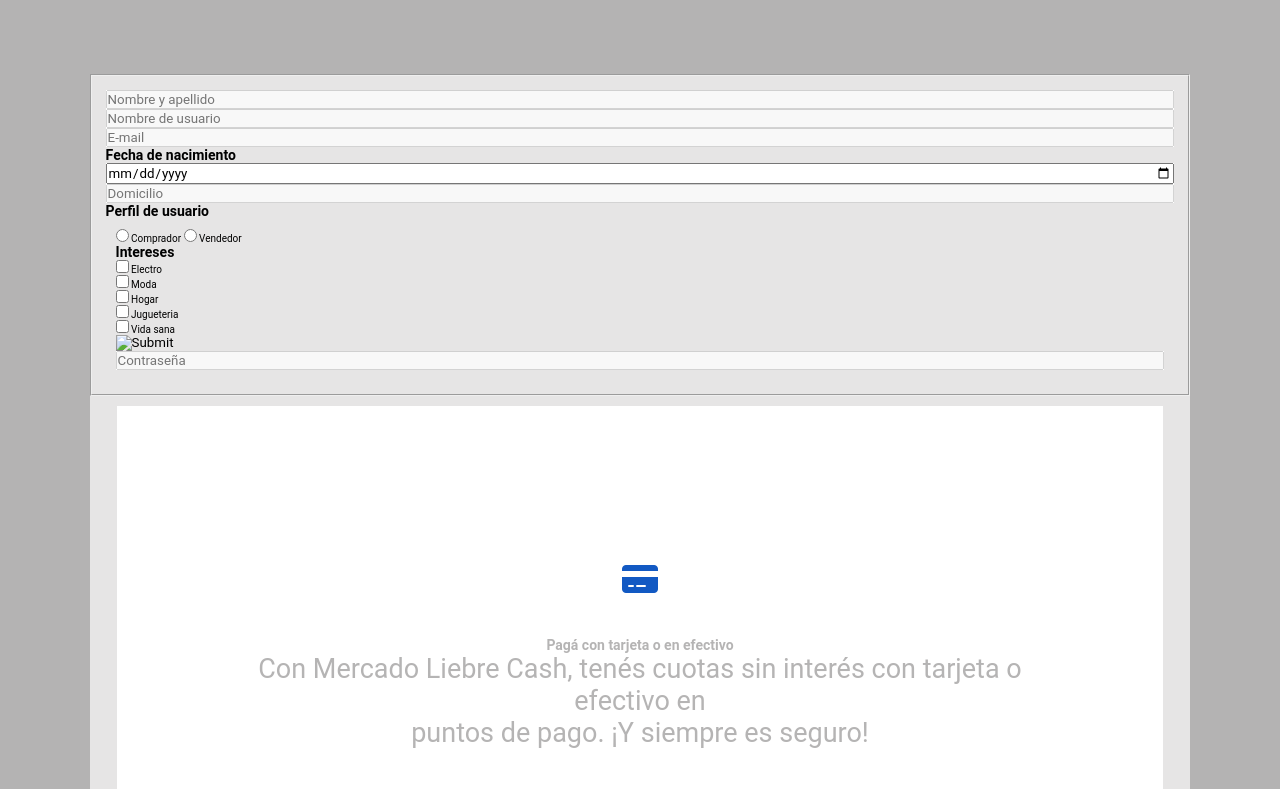
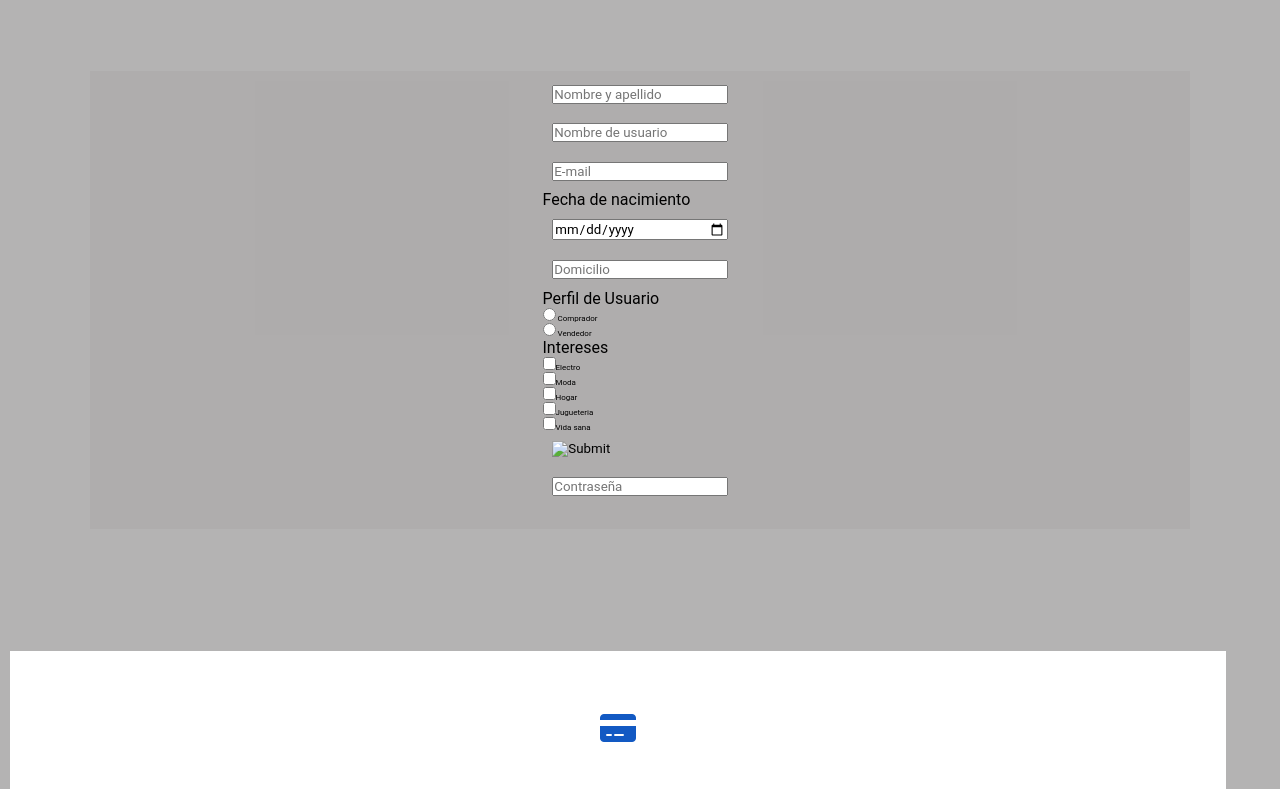
Before and after one commit to CastilloValeria/mercado_liebre, a website: page view/registre.html in a window 1280 px wide. Shown: the part 174-963 px from the top of the page. Drawn offline with Linux system fonts and the light colour scheme; files that its build step writes are made by us from their sources; files whose address does not match are found by name.

Commit message:
guardando lo hecho hasta hoy

```diff
--- a/public/css/header.css
+++ b/public/css/header.css
@@ -90,7 +90,7 @@
     display: inline-block;
     margin-left: 45%;
     padding: 6px 9px;
-    font-size: 30px;
+    font-size: 20px;
     color:white;
 }
 @media (min-width: 767px){
--- a/public/css/login.css
+++ b/public/css/login.css
@@ -1,31 +1,31 @@
 main{
     background-color: var(--color-Gris-claro);
     margin: 7%;
+    display: flex;
+    justify-content: space-evenly;
 }
 .form-login{
     background-color: var(--color-Gris-claro);
     display: flex;
     flex-direction: column;
     align-items: center;
-}
-.info-box-login{
-    width: 100%;
-    color:white;
-    outline-color: var(--color-Gris-oscuro);
-    display: flex;
-    flex-direction: column;
-    align-items: center;
-    margin-bottom: 7%;
+    width: 96%;
+    gap:15px;
 }
 .enviar-login{
     display: flex;
     justify-content: space-evenly;
 }
-.buton-login{
+.boton-login{
     color: white;
-    width: 57%;
+    width: 49%;
     background-color: var(--color-Celeste);
     border: white;
-    margin-left: -1%;
+    margin-left: 0%;
     margin-bottom: 30%;
+    display: flex;
+    justify-content: center;
 }
+@media  {
+
+}
--- a/public/css/register.css
+++ b/public/css/register.css
@@ -1,38 +1,43 @@
 .body {
     background-color: var(--color-Gris-oscuro);
 }
-.main-registre{
-    background-color:rgb(230, 229, 229);
+.main-registro{
+    background-color: var(--color-Gris-claro);
+    margin: 7%;
     display: flex;
+    justify-content: space-between;
     flex-direction: column;
     align-items: center;
 }
-.fieldset-registro{
+.section-registro{
     width: 100%;
-    padding: 14px;
+    padding: 4px;
     display: flex;
     flex-direction: column;
-    gap: 14px;
+    gap: 9px;
+    align-items: center;
 }
-h4{
-    font-size: 14px;
-}
-.info-box{
-    width: 100%;
+.form-registro{
     display: flex;
     flex-direction: column;
-    justify-content: center;
-    background-color:white;
 }
-.checkbox_registro {
-    font-family: 'Roboto', sans-serif;
-    font-size: 10px;
-    display: flex;
-    flex-direction: column;
-    margin: 10px;;
-
+.imput-registro{
+margin:5%;
 }
-
 .checkbox_registro imput{
     font-size: 10px;
 }
+p{
+    font-size: 8px;
+}
+.contenedor_botone{
+    display: flex;
+}
+#botoB-reistro{
+    display: flex;
+    align-items: start;
+}
+#botonEn-reistro{
+    display: flex;
+    align-items: end;
+}
--- a/view/registre.html
+++ b/view/registre.html
@@ -28,90 +28,64 @@
             </div>
             <nav class="bar-nav">
                 <ul class="bar-nar-derecha">
-                    <li><a href>Oferta</a></li>
-                    <li><a href>Tienda Oferta</a></li>
-                    <li><a href>Vender</a></li>
-                    <li><a href>Ayuda</a></li>
+                    <li><a href="">Oferta</a></li>
+                    <li><a href="">Tienda Oferta</a></li>
+                    <li><a href="">Vender</a></li>
+                    <li><a href="">Ayuda</a></li>
                 </ul>
                 <ul class="bar-nav-izquierda">
-                    <li><a href>Crea tu cuenta<i class="fa-solid fa-id-card"></i></a></li>
-                    <li><a href>Ingresa<i class="fa-solid fa-right-to-bracket"></i></a></li>
-                    <li><a href>Mis compras<i class="fas fa-shopping-cart"></i></a></li>
+                    <li><a href="./registre.html">Crea tu cuenta<i class="fa-solid fa-id-card"></i></a></li>
+                    <li><a href="./login.html">Ingresa<i class="fa-solid fa-right-to-bracket"></i></a></li>
+                    <li><a href="">Mis compras<i class="fas fa-shopping-cart"></i></a></li>
                 </ul>
             </nav>
             <div class="burger-menu">
                 <i class="fas fa-bars"></i>
             </div>
         </header>
-        <main class="main-registre">
-            <fieldset  class="fieldset-registro">
-            <form action="/registro" method="post">
-                <div class="info-box">
-                    <label for="NombyAp"></label>
-                    <input type="text" placeholder="Nombre y apellido"
-                        name="NombyAp" id="NombyAp" disabled>
-                </div>
-                <div class="info-box">
-                    <label for="nombreU"></label>
-                    <input type="text" placeholder="Nombre de usuario" name="nombreU" id="nombreU" disabled>
-                </div>
-                <div class="info-box">
-                    <label for="email"></label>
-                    <input type="email" placeholder="E-mail"name="email" id="email" disabled>
-                </div>
-                    <h4>Fecha de nacimiento</h4>
-                        <div class="info-box">
-                            <input type="date" name="calendario" value="mm/dd/yyyy">
+        <main class="main-registro">
+            <section class="section-registro">
+            <form class= "form-registro"action="/registro" method="post">
+
+                    <input class="imput-registro" type="text" placeholder="Nombre y apellido" name="NombyAp" id="NombyAp" required>
+
+                    <input class="imput-registro" type="text" placeholder="Nombre de usuario" name="nombreU" id="nombreU" required>
+
+                    <input class="imput-registro" type="email" placeholder="E-mail"name="email" id="email">
+
+                    <label for="">Fecha de nacimiento</label>
+                    <input  class="imput-registro" type="date" name="calendario" value="mm/dd/yyyy" min="1950-01-01" max="2000-12-31">
+
+                    <input class="imput-registro" type="text"placeholder="Domicilio" name="Domicilio" id="Domicilio" required>
+
+                    <label for="">Perfil de Usuario</label>
+                        <p><input type="radio" name="datos" value="compra"> Comprador </p>
+                        <p><input type="radio"name="datos" value="venta" > Vendedor </p>
+
+                    <label class=".checkbox_registro"for="">Intereses </label>
+                        <p><input type="checkbox" name="Electro">Electro</p>
+                        <p><input type="checkbox" name="Moda">Moda</p>
+                        <p><input type="checkbox" name="Hogar">Hogar</p>
+                        <p><input type="checkbox" name="Jugueteria">Jugueteria</p>
+                        <p><input type="checkbox" name="Vida sana">Vida sana</p>
+
+                    <input class="imput-registro" type="image" name="imagen" id="imagen" accept="jpg">
+
+                    <input class="imput-registro" type="password" placeholder="Contraseña"name="password" id="password" required>
+
+                    <inpu class="imput-registro" type="password" placeholder="Confimar contraseña" name="Confimar contraseña" id="Confimar" required>
+
+                    </section>
+                            <div class="contenor_botones">
+
+                                <button id="botonB-registro" type="reset">Borrar</button>
+
+                                <button  id="botonEn-registro"type="submit"> <a href="/view/home.html" >Enviar</a></button>
+
                             </div>
-                        <div class="info-box">
-                                <label for="Domicilio"></label>
-                                <input type="text"placeholder="Domicilio" name="Domicilio" id="Domicilio" disabled>
-                            </div>
-                    <h4>Perfil de usuario</h4>
-                            <section class="checkbox_registro">
-                                <div class="selecione-checkbox">
-                                <label for><input type="radio"> Comprador</label>
-                                <label for><input type="radio"> Vendedor</label>
-                                </div>
-                    <h4>Intereses</h4>
-                                        <label for>
-                                            <input type="checkbox" name="Electro">
-                                            Electro
-                                        </label>
-                                        <label for>
-                                            <input type="checkbox" name="Moda">
-                                            Moda
-                                        </label>
-                                        <label for>
-                                            <input type="checkbox" name="Hogar">
-                                            Hogar
-                                        </label>
-                                        <label for>
-                                            <input type="checkbox" name="Jugueteria">
-                                            Jugueteria
-                                        </label>
-                                        <label for>
-                                            <input type="checkbox" name="Vida sana">
-                                            Vida sana
-                                        </label>
-                                        <div class="img">
-                                            <input type="image" name="imagen" id="imagen">
-                                        <div class="info-box">
-                                            <label for="pasword"></label>
-                                            <input type="password" placeholder="Contraseña"name="password" id="password" disabled>
-                                        </div>
-                                        <div>
-                                        <label for="Confimar contraseña">
-                                            <inpu type="password" placeholder="Confimar contraseña" name="Confimar contraseña" id="Confimar"disabled>
-                                            </div>
-                                        </label>
-                                    </section>
-                                    <div class="contenor_botones">
-                                        <button type="reset">Borrar</button>
-                                        <button type="submit" href="/view/home.html">Enviar</button>
-                                    </div>
-                                </form>
-                            </fieldset>
+                        </form>
+
+                        </main>
                             <footer class="footer-home">
                                 <div>
                                 <i class="fa-solid fa-credit-card"></i>
@@ -135,6 +109,5 @@
                             <h5><b>Copyright © 1999-2023 MercadoLiebre S.R.L.</b></h3>
                             </div>
                     </footer>
-            </main>
-    </body>
+        </body>
 </html>
```
Also changed, not shown: app.js (+10 -9 lines), view/home.html (+2 -2 lines), view/login.html (+14 -22 lines).
